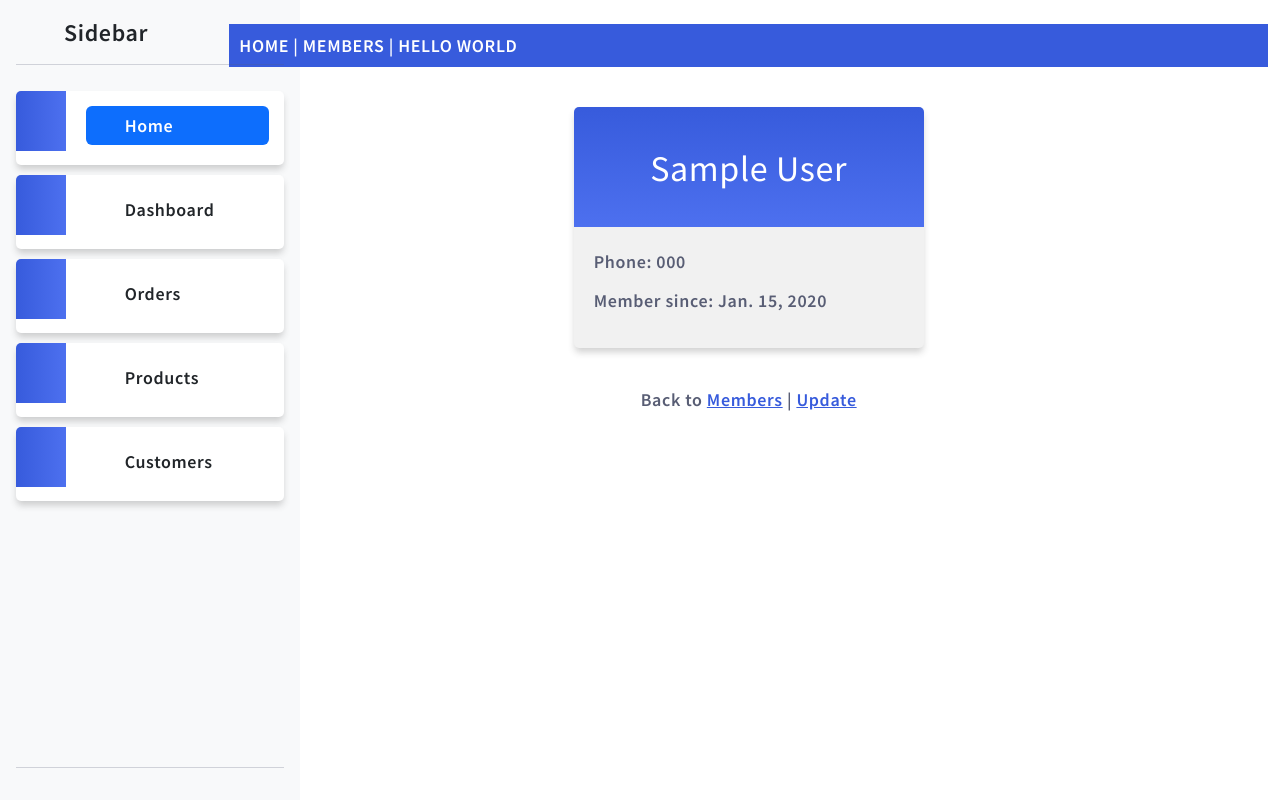
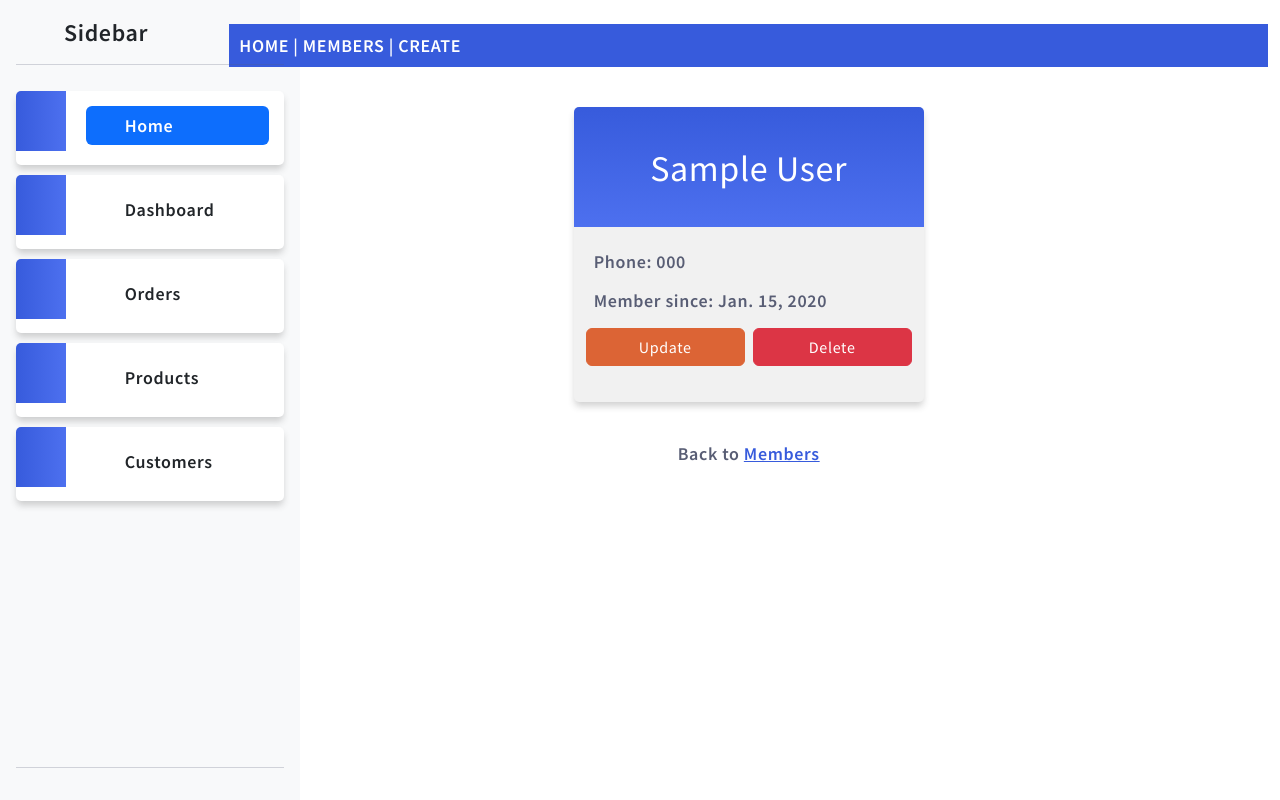
Before and after one commit to mortizfe11/DjangoProyect, a Django app: a page that uses hello_world/hello_world_app/templates/base.html in a window 1280 px wide. Run offline with Django 4.2, Linux system fonts and the light colour scheme; tables that the repository leaves empty hold one stand-in row (values such as "Sample post"); some libraries are stand-ins or nearby versions.

Commit message:
method delete + cambiar color a un botón

```diff
--- a/hello_world/hello_world_app/static/main.css
+++ b/hello_world/hello_world_app/static/main.css
@@ -5,6 +5,20 @@ body {
   letter-spacing: 0.64px;
   color: #585d74;
 }
+
+/** DEFINE NEW BUTTON **/
+.btn-orange{
+  background-color: #dc6435;
+  border-color: #dc6435;
+  color: white;
+}
+
+.btn-orange:hover, .btn-orange:focus, .btn-orange:active, .btn-orange.active, .open .dropdown-toggle.btn-orange {
+  background-color: #c65a2f;
+  color:#FFF;
+ }
+
+ /** BARRA DE NAVEGACIÓN **/
 .topnav {
   background-color:#375BDC;
   color:#ffffff;
@@ -13,9 +27,6 @@ body {
 .topnav a:link, .topnav a:visited {
   text-decoration: none;
   color: #ffffff;
-}
-.topnav a:hover, .topnav a:active {
-  text-decoration: underline;
 }
 .mycard {
   background-color: #f1f1f1;
--- a/hello_world/hello_world_app/templates/base.html
+++ b/hello_world/hello_world_app/templates/base.html
@@ -23,9 +23,9 @@
   <div class="col-md-8 col-lg-10 p-4">
 
     <div class="topnav mb-2">
-      <a href="/">HOME</a> |
-      <a href="/members">MEMBERS</a> |
-      <a href="/hello_world">HELLO WORLD</a>
+      <a class="text-decoration-none" href="/">HOME</a> |
+      <a class="text-decoration-none" href="/members">MEMBERS</a> |
+      <a class="text-decoration-none" href="/members/create"><i class="bi bi-person-add"></i> CREATE</a>
     </div>
   {% block content %}
 
--- a/hello_world/hello_world_app/templates/member.html
+++ b/hello_world/hello_world_app/templates/member.html
@@ -11,8 +11,13 @@
 
         {% if my_member.phone %}<p>Phone: {{ my_member.phone }}</p>{% endif %}
         {% if my_member.joined_date %}<p>Member since: {{ my_member.joined_date }}</p>{% endif %}
+
+
+        <p class="row">
+            <a class="col mx-1 btn btn-orange text-white" href="/members/update/{{my_member.slug}}"><i class="bi bi-person-gear"></i> Update</a>
+            <a class="col mx-1 btn btn-danger text-white" href="/members/delete/{{my_member.slug}}"><i class="bi bi-person-dash"></i> Delete</a>
+        </p>
+
     </div>
-    <p class="text-center">Back to <a href="/members">Members</a> |
-    <a href="/members/update/{{my_member.slug}}">Update</a></p>
-
+    <p class="text-center">Back to <a href="/members">Members</a></p>
 {% endblock %}
--- a/hello_world/hello_world_app/urls.py
+++ b/hello_world/hello_world_app/urls.py
@@ -5,9 +5,9 @@ urlpatterns = [
     path('', views.main, name='main'),
     path('hello_world/', views.hello_world, name='hello_world'),
     path('members/', views.all_members, name='all_members'),
-    #path('members/<int:id>/', views.member, name='member'),
     path('members/create/', views.create_member, name='create_member'),
     path('members/update/<slug:slug>', views.update_member, name='update_member'),
+    path('members/delete/<slug:slug>', views.delete_member, name='delete_member'),
     path('members/<slug:slug>/', views.member, name='member'),
 
 ]
--- a/hello_world/hello_world_app/views.py
+++ b/hello_world/hello_world_app/views.py
@@ -18,9 +18,8 @@ def create_member(request):
     form = CreateMemberForm(request.POST)
     if form.is_valid():
       member = form.save(commit=False) #commit = False porque no lo queremos guardar todavía
-      #member.joined_date = get_time_today()
       member.slug_hash = generate_slug_hash()
-      member.slug = generate_slug(member.firstname, member.lastname, member.slug_hashh)
+      member.slug = generate_slug(member.firstname, member.lastname, member.slug_hash)
       member.save()
       msg = "Member created!"
 
@@ -75,6 +74,24 @@ def update_member(request, slug):
   }
   return render(request, 'update_member.html', context)
 
+def delete_member(request, slug):
+  my_member = Member.objects.get(slug=slug)
+  if request.method == 'GET':
+    template = loader.get_template('delete_member.html')
+    context = {
+      'my_member': my_member,
+    }
+    return HttpResponse(template.render(context, request))
+  elif request.method == 'POST':
+    my_member.delete()
+    template = loader.get_template('delete_member.html')
+    msg = f'{my_member} Deleted.'
+    context = {
+      'msg': msg,
+    }
+    return HttpResponse(template.render(context, request))
+
+
 def all_members(request):
   my_members = Member.objects.all().values()
   template = loader.get_template('all_members.html')
```
Also changed, not shown: hello_world/hello_world_app/templates/delete_member.html (added, +35 -0 lines).
